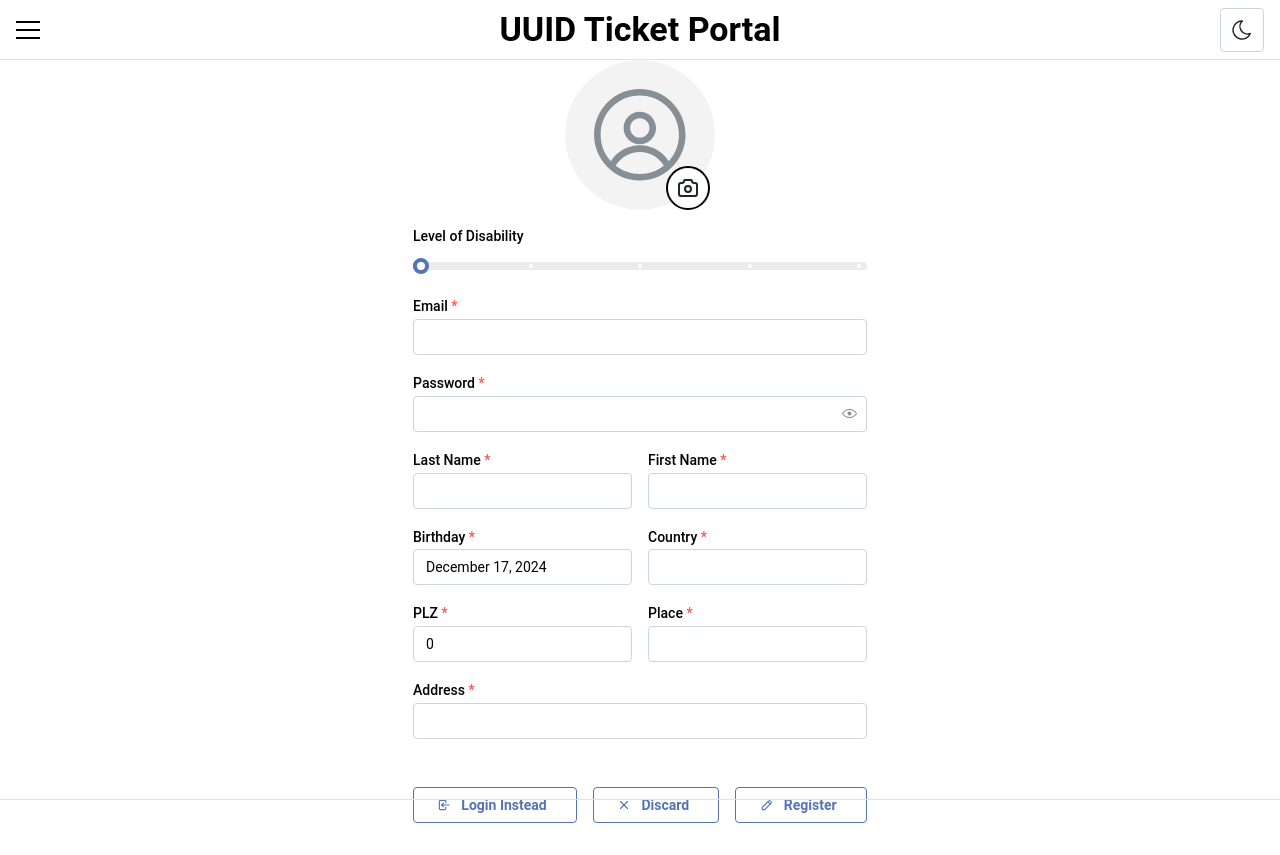
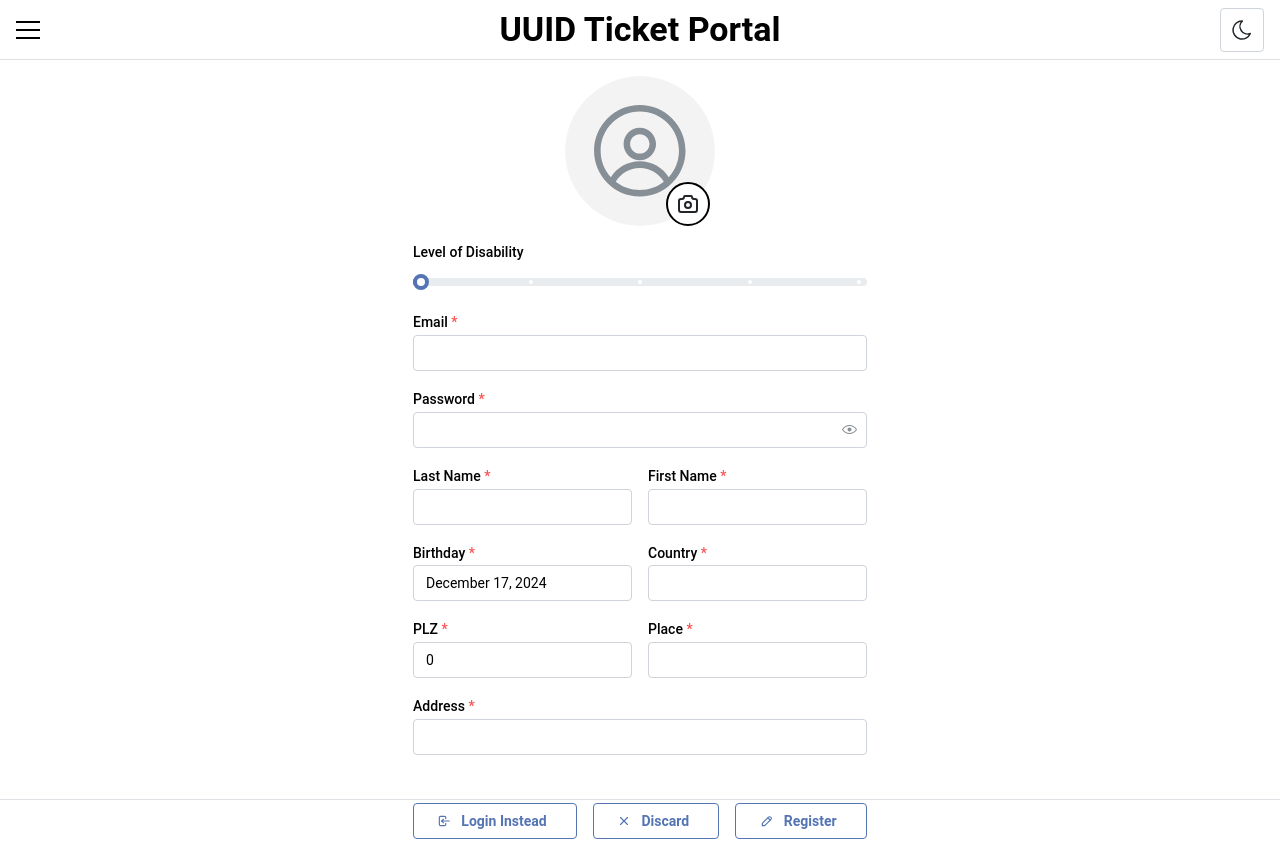
Before and after one commit to ExtraTNT/uuidPrototype, a React (Create React App) app: page /account/register in a window 1280 px wide. Before the commit the page ends 823 px from the top, so only its background shows below. Built offline with nearby package versions, Linux system fonts and the light colour scheme.

Commit message:
fix padding

```diff
--- a/src/pages/Account/Register.tsx
+++ b/src/pages/Account/Register.tsx
@@ -109,7 +109,7 @@ export const Register = () => {
   return (
     <>
       <Center>
-        <Stack align="center" justify="center">
+        <Stack align="center" justify="center" p="md">
           <Group align="center" style={{ position: "relative" }}>
             <Avatar src={accountMock.avatar} radius={75} size={150} />
             <FileButton
```
